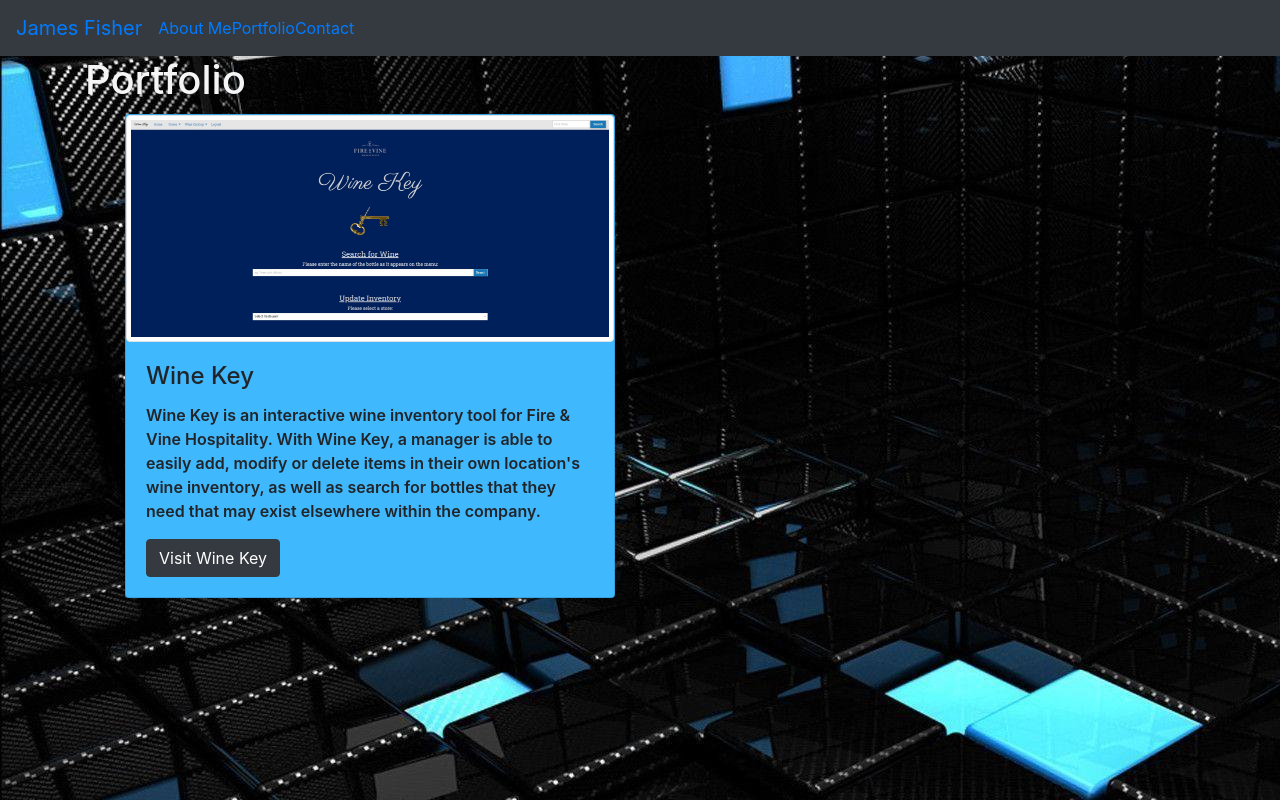
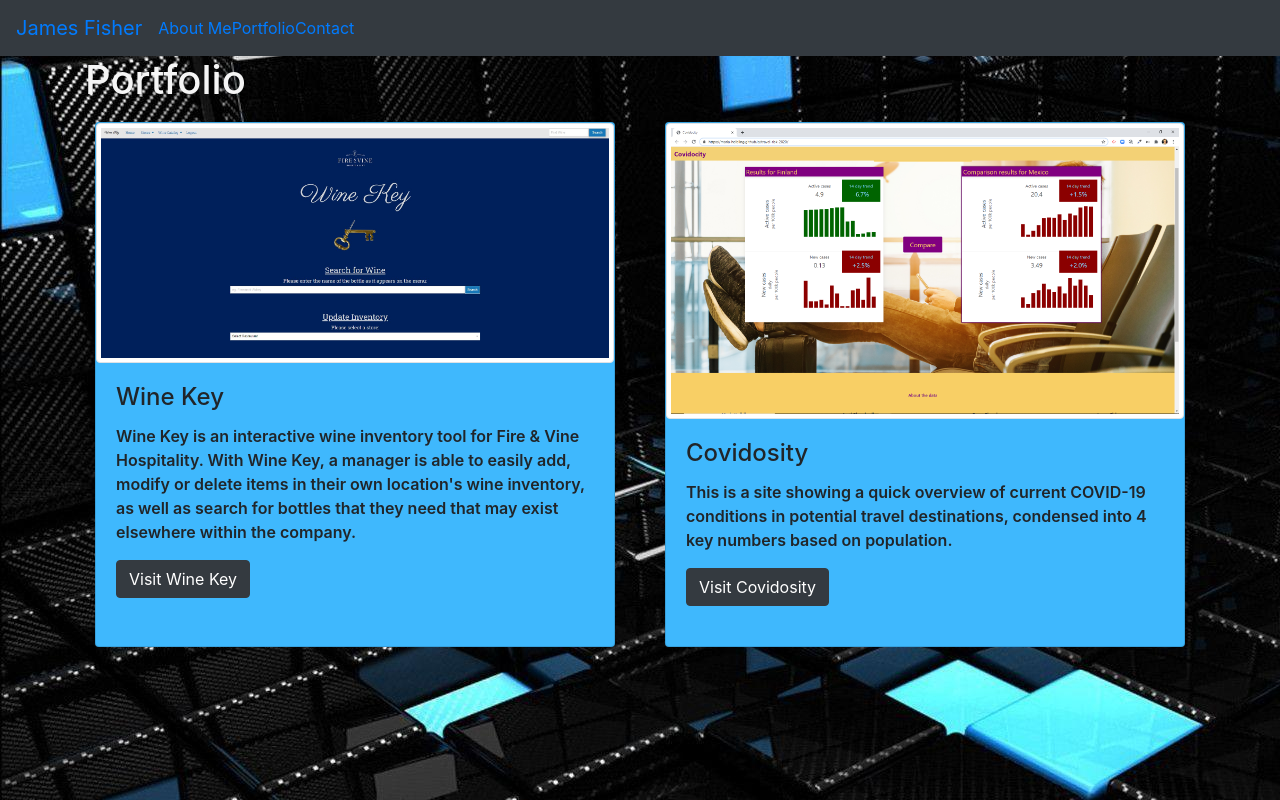
Before and after one commit to jfisher396/react-portfolio, a React (Create React App) app: page /portfolio in a window 1280 px wide. Built offline with nearby package versions, Linux system fonts and the light colour scheme.

Commit message:
winekey and covidosity added to portfolio

```diff
--- /dev/null
+++ b/src/components/PortfolioItems/Covidosity.js
@@ -0,0 +1,31 @@
+import React, {Component} from 'react'
+import covidosityPic from "../../media/Covidosity.png";
+
+export default class Covidosity extends Component {
+  render() {
+    return (
+      <div className="card h-100">
+        <img
+          src={covidosityPic}
+          className="img img-thumbnail"
+          alt="screenshot of Covidosity"
+        />
+        <div className="card-body">
+          <h4 className="card-title">Covidosity</h4>
+          <p className="card-text port-card">
+            This is a site showing a quick overview of current COVID-19
+            conditions in potential travel destinations, condensed into 4 key
+            numbers based on population.
+          </p>
+          <a
+            href="https://maria-helbling.github.io/travel-risk-2020/"
+            target="_blank"
+            className="btn btn-dark mx-auto"
+          >
+            Visit Covidosity
+          </a>
+        </div>
+      </div>
+    );
+  }
+}
--- a/src/components/PortfolioItems.js
+++ b/src/components/PortfolioItems/WineKey.js
@@ -1,11 +1,9 @@
 import React, { Component } from 'react'
-import winekeydesktop from "../media/winekeydesktop.jpg";
+import winekeydesktop from "../../media/winekeydesktop.jpg";
 
-export default class PortfolioItems extends Component {
+export default class WineKey extends Component {
     render() {
         return (
-          <div className="container">
-            <div className="col-md-6">
               <div className="card h-100">
                 <img
                   src={winekeydesktop}
@@ -27,8 +25,6 @@
                   >Visit Wine Key</a>
                 </div>
               </div>
-            </div>
-          </div>
         );
     }
 }
--- a/src/pages/Portfolio/Portfolio.js
+++ b/src/pages/Portfolio/Portfolio.js
@@ -1,12 +1,21 @@
 import React, { Component } from "react";
-import PortfolioItems from "../../components/PortfolioItems"
+
+import WineKey from "../../components/PortfolioItems/WineKey"
+import Covidosity from "../../components/PortfolioItems/Covidosity"
 
 class Portfolio extends Component {
     render() {
       return (
         <div className="container">
           <h1 className="portTitle">Portfolio</h1>
-          <PortfolioItems />
+          <div className="row">
+            <div className="col-md-6">
+              <WineKey />
+            </div>
+            <div className="col-md-6">
+              <Covidosity />
+            </div>
+          </div>
         </div>
       );
     }
```
